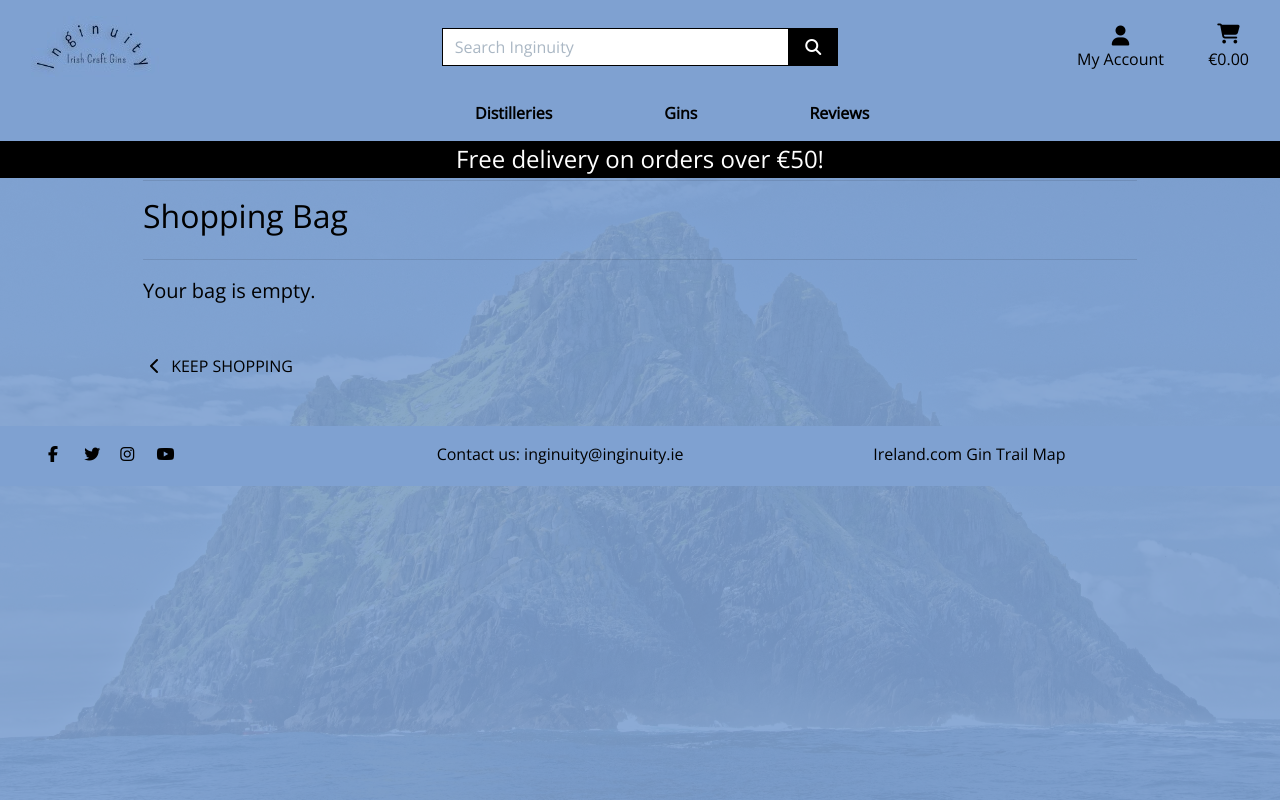
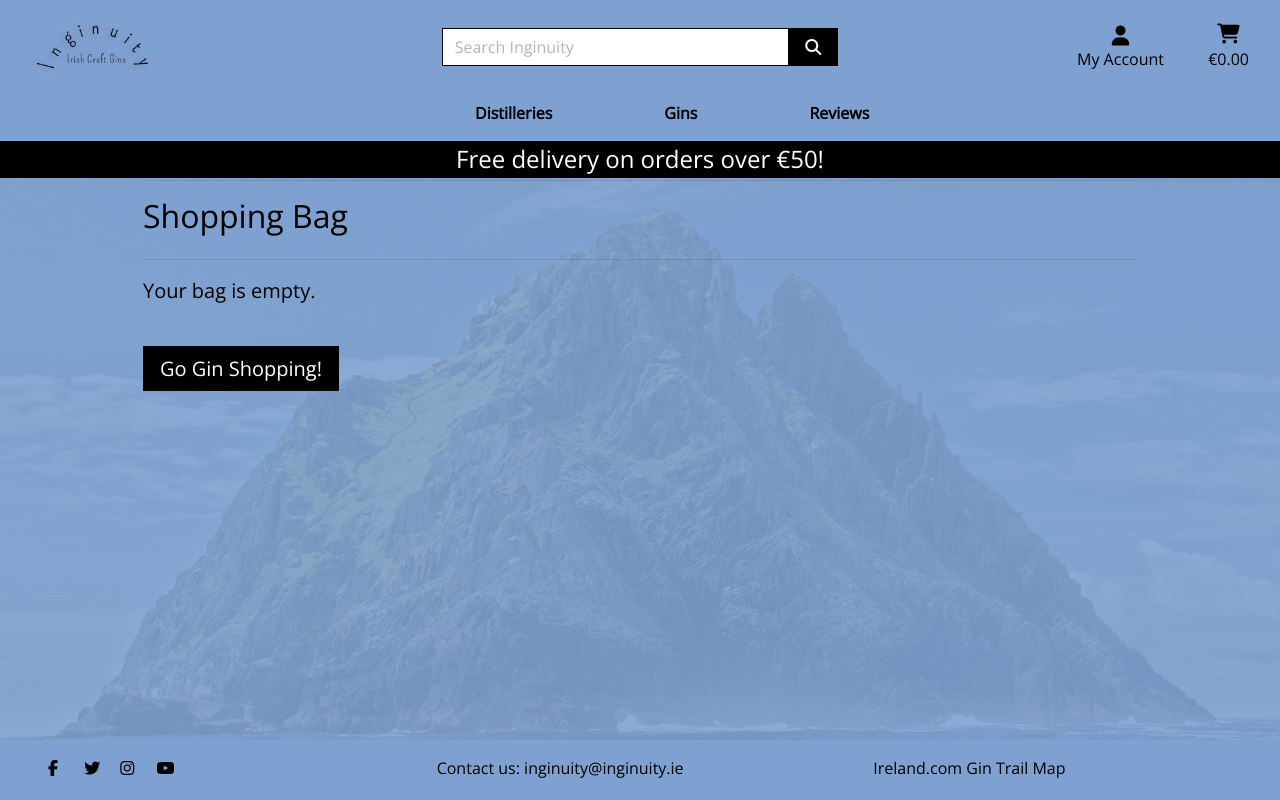
Before and after one commit to ConacBreslin/inginuity, a Django app: page /shoppingbag/ in a window 1280 px wide. Run offline with Django 3.2, Linux system fonts and the light colour scheme; some libraries are stand-ins or nearby versions.

Commit message:
Position footer

```diff
--- a/distilleries/templates/distilleries/distilleries.html
+++ b/distilleries/templates/distilleries/distilleries.html
@@ -36,12 +36,10 @@
                 </div>
                 <div class="col-12 col-md-6 order-md-first">
                     <p class="mt-3 text-center text-md-left small font-italic">
-
                         There are {{ distilleries|length }} distilleries on this page</strong>
                     </p>
                 </div>
             </div>
-
                 <div class="row">
                     {% for distillery in distilleries %}
                         <div class="col-sm-6 col-md-6 col-lg-4 col-xl-3">
@@ -67,8 +65,6 @@
                                                     <a href="{% url 'edit_distillery' distillery.id %}" class="btn-black btn-sm rounded-0">Edit distillery</a>
                                                     <a href="#checkDistDeleteModal" class="delete btn-black btn-sm rounded-0"
                                                     data-attr-id={{ distillery.id }} >Delete distillery</a>
-
-
                                             {% endif %}
                                         </div>
                                     </div>
@@ -124,9 +120,7 @@
           </div>
         </div>
       </div>
-
 {% endblock %}
-
 
 {% block postloadjs %}
     {{ block.super }}
--- a/shoppingbag/templates/shoppingbag/shoppingbag.html
+++ b/shoppingbag/templates/shoppingbag/shoppingbag.html
@@ -12,7 +12,7 @@
 
 {% block content %}
     <div class="overlay"></div>
-    <div class="container mb-2">
+    <div class="container h-100">
         <div class="row">
             <div class="col">
                 <hr>
@@ -111,11 +111,9 @@
                 </div>
                 {% else %}
                     <p class="lead mb-5">Your bag is empty.</p>
-                    <a href="{% url 'gins' %}" ginclass="btn btn-outline-black rounded-0 btn-lg">
-                        <span class="icon">
-                            <i class="fas fa-chevron-left"></i>
-                        </span>
-                        <span class="text-uppercase">Keep Shopping</span>
+                    <a href="{% url 'gins' %}" class="btn-lg btn-outline-black rounded-0 btn-lg">
+
+                        <span>Go Gin Shopping!</span>
                     </a>
                 {% endif %}
             </div>
--- a/static/css/base.css
+++ b/static/css/base.css
@@ -23,6 +23,10 @@ footer {
 
     background-color: #7fa1d1;
     color: #000;
+    position:fixed;
+ bottom:0;
+ left:0;
+ width:100%
 
 }
 
--- a/templates/allauth/account/signup.html
+++ b/templates/allauth/account/signup.html
@@ -11,13 +11,13 @@
 
 <p>{% blocktrans %}Already have an account? Then please <a href="{{ login_url }}" class="btn-black btn-sm rounded-0">Sign in</a>.{% endblocktrans %}</p>
 
-<form class="signup" id="signup_form" method="post" action="{% url 'account_signup' %}">
+<form class="signup smallform" id="signup_form" method="post" action="{% url 'account_signup' %}">
   {% csrf_token %}
   {{ form|crispy }}
   {% if redirect_field_value %}
   <input type="hidden" name="{{ redirect_field_name }}" value="{{ redirect_field_value }}" />
   {% endif %}
-  <a class="btn btn-outline-black rounded-0" href="{% url 'account_login' %}">Back to Login</a>
+  <a class="btn btn-outline-black rounded-0" href="{% url 'account_login' %}">Back to Sign in</a>
   <button type="submit">{% trans "Sign Up" %}</button>
 </form>
 
--- a/templates/includes/main-nav.html
+++ b/templates/includes/main-nav.html
@@ -1,13 +1,13 @@
 <div class="collapse navbar-collapse" id="main-nav">
     <ul class="navbar-nav w-auto mx-auto ">
         <li class="nav-item d-block d-md-none">
-            <a class="font-weight-bold nav-link text-black mr-5" href="{% url 'home' %}" id="home-link">
+            <a class="font-weight-bold nav-link text-black mx-5" href="{% url 'home' %}" id="home-link">
                 Home
             </a>
         </li>
 
         <li class="nav-item dropdown">
-            <a class="font-weight-bold nav-link text-black mr-5 ml-5" href="#" id="distilleries-link" data-toggle="dropdown" aria-haspopup="true" aria-expanded="false">
+            <a class="font-weight-bold nav-link text-black mx-5" href="#" id="distilleries-link" data-toggle="dropdown" aria-haspopup="true" aria-expanded="false">
                 Distilleries
             </a>
             <div class="dropdown-menu border-0" aria-labelledby="distilleries-link">
@@ -19,7 +19,7 @@
             </div>
         </li>
         <li class="nav-item dropdown">
-            <a class="font-weight-bold nav-link text-black mr-5 ml-5" href="#" id="gins-link" data-toggle="dropdown" aria-haspopup="true" aria-expanded="false">
+            <a class="font-weight-bold nav-link text-black mx-5" href="#" id="gins-link" data-toggle="dropdown" aria-haspopup="true" aria-expanded="false">
                 Gins
             </a>
             <div class="dropdown-menu border-0" aria-labelledby="gins-link">
@@ -31,7 +31,7 @@
             </div>
         </li>
         <li class="nav-item dropdown">
-            <a class="logo-font font-weight-bold nav-link text-black mr-5 ml-5" href="#" id="reviews-link" data-toggle="dropdown" aria-haspopup="true" aria-expanded="false">
+            <a class="logo-font font-weight-bold nav-link text-black mx-5" href="#" id="reviews-link" data-toggle="dropdown" aria-haspopup="true" aria-expanded="false">
                 Reviews
             </a>
             <div class="dropdown-menu border-0" aria-labelledby="reviews-link">
```
Also changed, not shown: home/templates/home/index.html (+0 -11 lines), inginuity/settings.py (+2 -11 lines).
